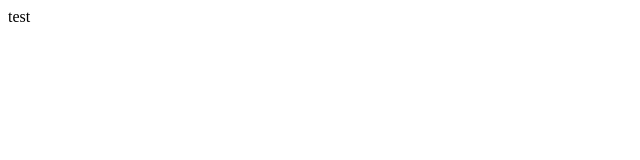
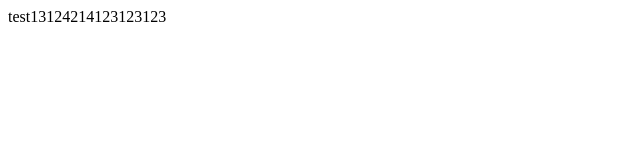
Before and after one commit to jun-yeong-magic/2023java_web, a plain HTML site: page index.html in a window 1280 px wide. Shown: the whole page, without its empty margins (0-640 px from the left). Drawn offline with Linux system fonts and the light colour scheme.

Commit message:
Update index.html

```diff
--- a/index.html
+++ b/index.html
@@ -7,7 +7,7 @@
 </head>
 <body>
     <div class="container">
-        test
+        test13124214123123123
     </div>
 </body>
 </html>
```
